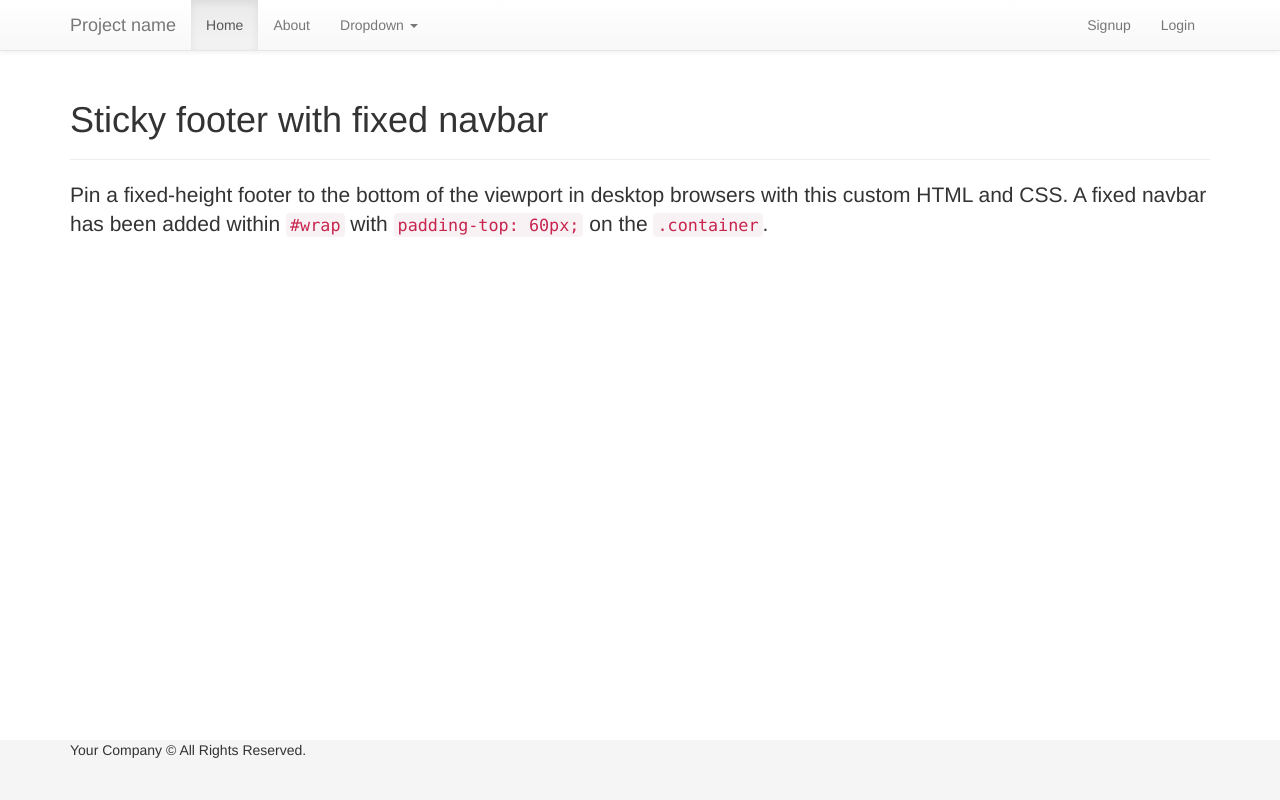
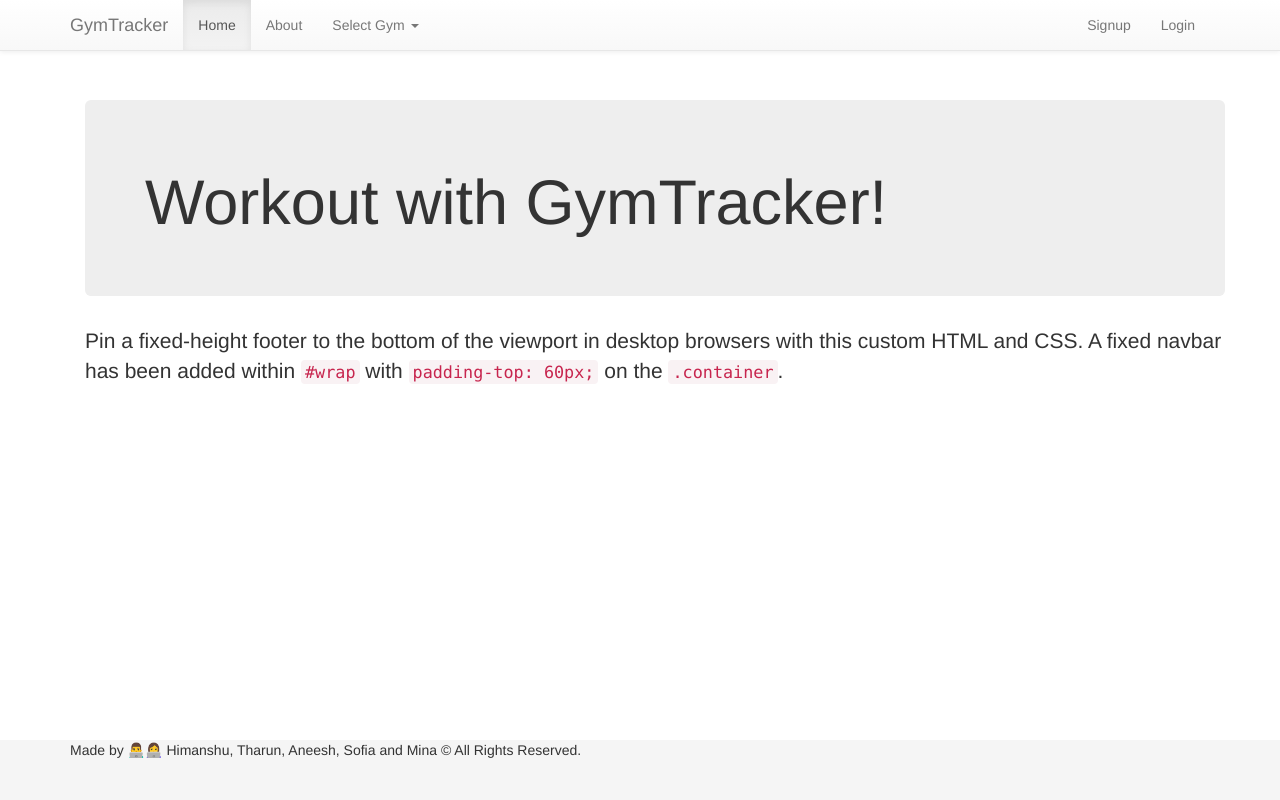
Before and after one commit to TharunRaj7/316-Gym-Tracker, a Flask app: page / in a window 1280 px wide. Run offline with Flask 2, Linux system fonts and the light colour scheme; some libraries are stand-ins or nearby versions.

Commit message:
some frontend changes

```diff
--- a/templates/layouts/main.html
+++ b/templates/layouts/main.html
@@ -48,22 +48,17 @@
             <span class="icon-bar"></span>
             <span class="icon-bar"></span>
           </button>
-          <a class="navbar-brand" href="/">Project name</a>
+          <a class="navbar-brand" href="/">GymTracker</a>
         </div>
         <div class="collapse navbar-collapse">
           <ul class="nav navbar-nav">
             <li {% if request.endpoint == 'home' %} class="active" {% endif %}><a href="{{ url_for('home') }}">Home</a></li>
             <li {% if request.endpoint == 'about' %} class="active" {% endif %}><a href="{{ url_for('about') }}">About</a></li>
             <li class="dropdown">
-              <a class="dropdown-toggle" data-toggle="dropdown">Dropdown <b class="caret"></b></a>
+              <a class="dropdown-toggle" data-toggle="dropdown">Select Gym <b class="caret"></b></a>
               <ul class="dropdown-menu">
-                <li><a>Action</a></li>
-                <li><a>Another action</a></li>
-                <li><a>Something else here</a></li>
-                <li class="divider"></li>
-                <li class="dropdown-header">Nav header</li>
-                <li><a>Separated link</a></li>
-                <li><a>One more separated link</a></li>
+                <li><a>Brodie Recreation Center</a></li>
+                <li><a>Wilson Recreation Center</a></li>
               </ul>
             </li>
           </ul>
@@ -97,7 +92,7 @@
 
   <div id="footer">
     <div class="container">
-      <p>Your Company &copy; All Rights Reserved.</p>
+      <p>Made by 👨‍💻👩‍💻 Himanshu, Tharun, Aneesh, Sofia and Mina &copy; All Rights Reserved.</p>
       {% block footer %}{% endblock %}
     </div>
   </div>
--- a/templates/pages/placeholder.home.html
+++ b/templates/pages/placeholder.home.html
@@ -1,10 +1,14 @@
-{% extends 'layouts/main.html' %}
-{% block title %}Home{% endblock %}
-{% block content %}
-
-<div class="page-header">
-  <h1>Sticky footer with fixed navbar</h1>
+{% extends 'layouts/main.html' %} {% block title %}Home{% endblock %} {% block
+content %}
+<div class="container">
+  <div class="page-header jumbotron">
+    <h1>Workout with GymTracker!</h1>
+  </div>
+  <p class="lead">
+    Pin a fixed-height footer to the bottom of the viewport in desktop browsers
+    with this custom HTML and CSS. A fixed navbar has been added within
+    <code>#wrap</code> with <code>padding-top: 60px;</code> on the
+    <code>.container</code>.
+  </p>
+  <div>{% endblock %}</div>
 </div>
-<p class="lead">Pin a fixed-height footer to the bottom of the viewport in desktop browsers with this custom HTML and CSS. A fixed navbar has been added within <code>#wrap</code> with <code>padding-top: 60px;</code> on the <code>.container</code>.</p>
-
-{% endblock %}
```
